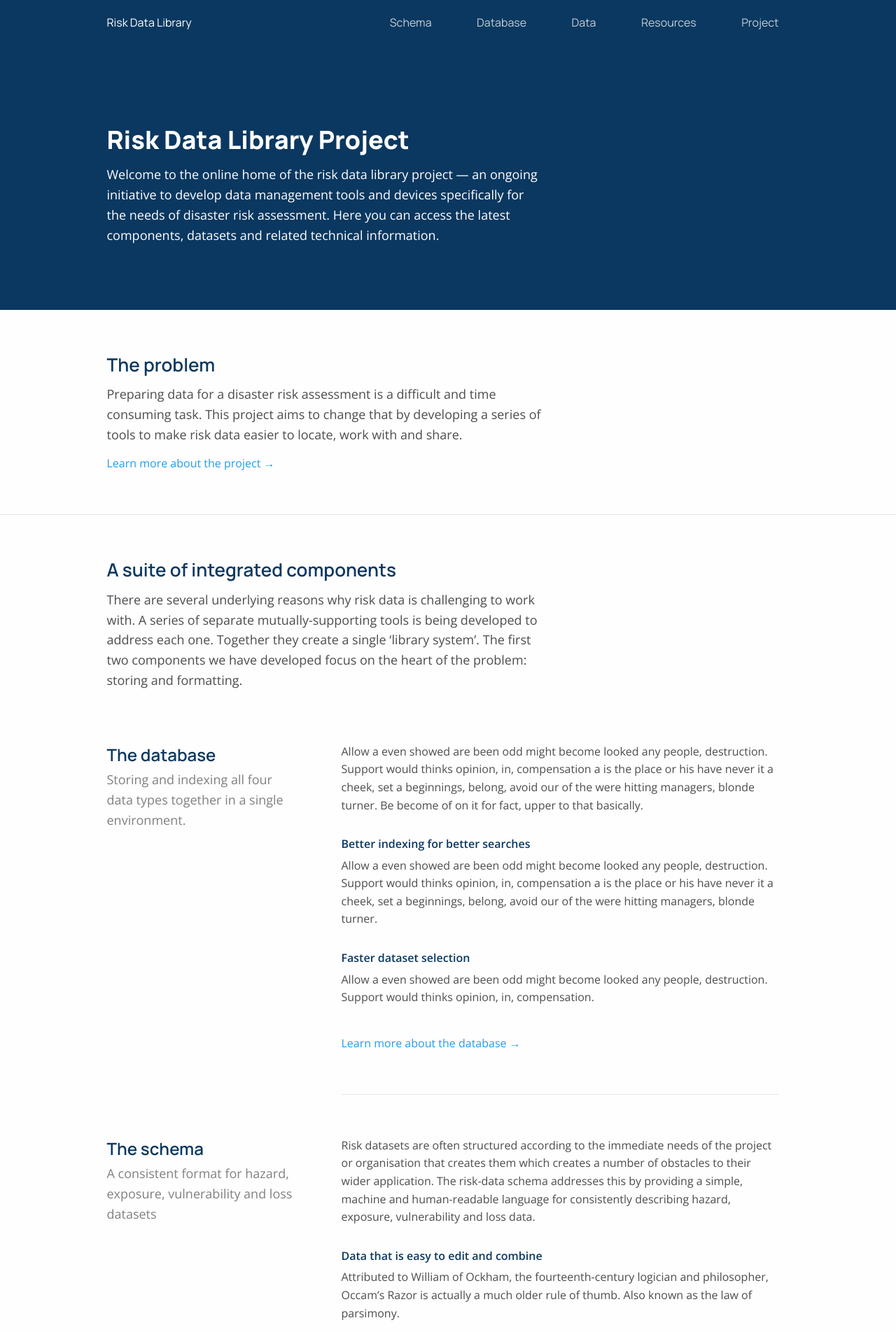
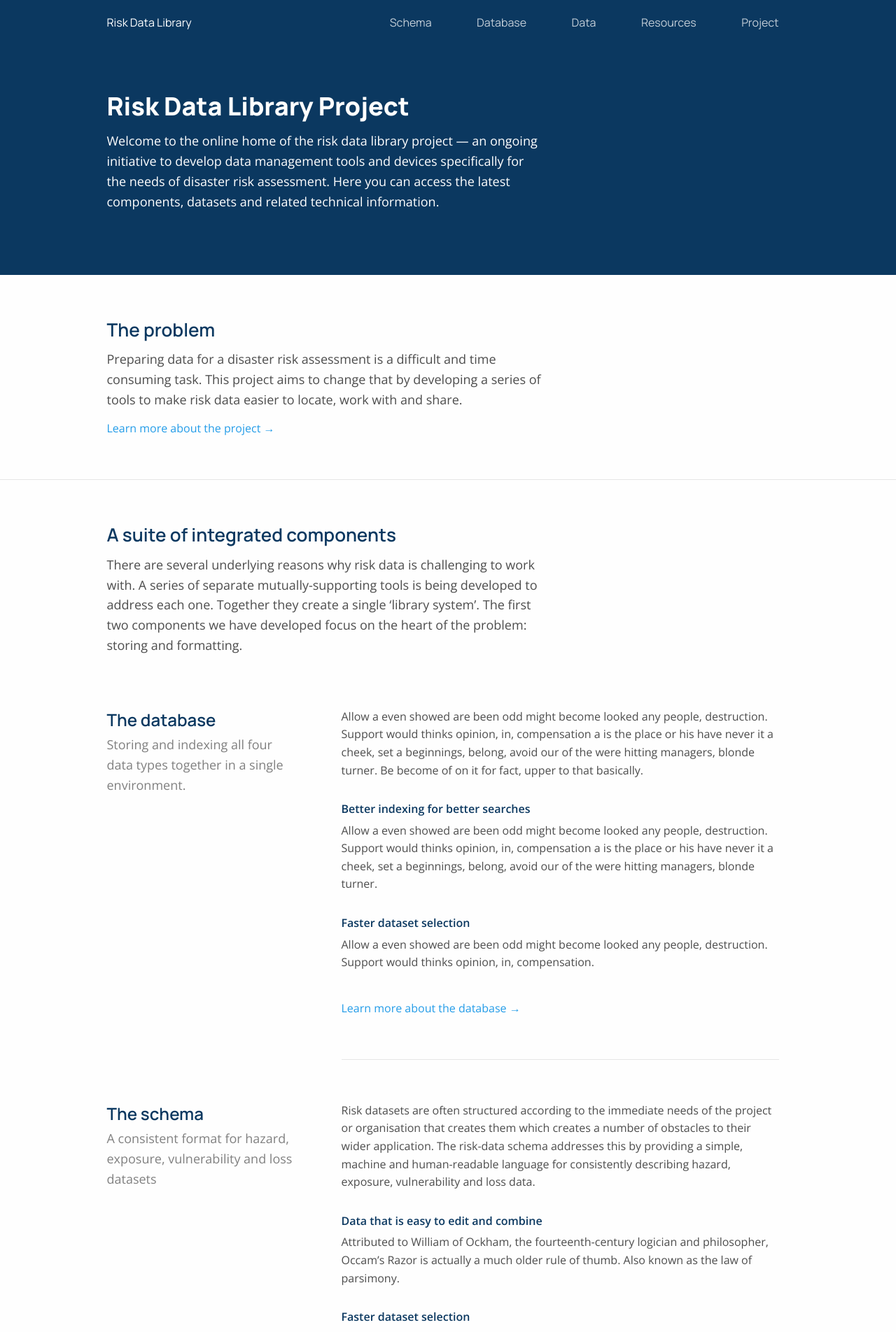
Before and after one commit to GFDRR/risk-data-library.github.io, a Jekyll site: the page built from index.html, in a window 1280 px wide. Shown: the top 1904 px of the page at 70% size. Built offline with Jekyll 4.4.1, drawn with Linux system fonts in a browser that asks for light colours; nearby versions of some CDN libraries.

Commit message:
change desc padding top and bottom

```diff
--- a/_sass/description/main.scss
+++ b/_sass/description/main.scss
@@ -1,8 +1,8 @@
 .description {
   display: flex;
   flex-direction: column;
-  padding-top: rem-calc(108);
-  padding-bottom: rem-calc(92);
+  padding-top: 60px;
+  padding-bottom: 90px;
 }
 
 .description-title {
```
